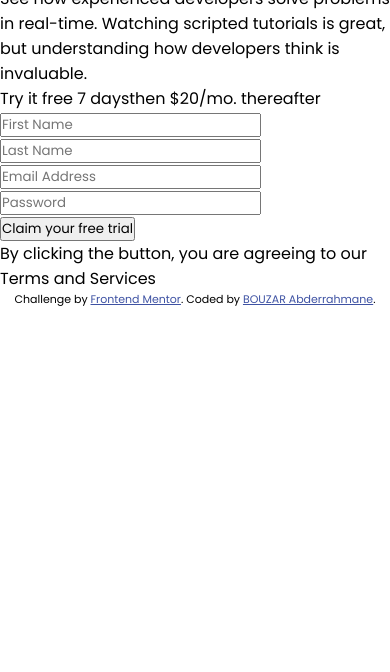
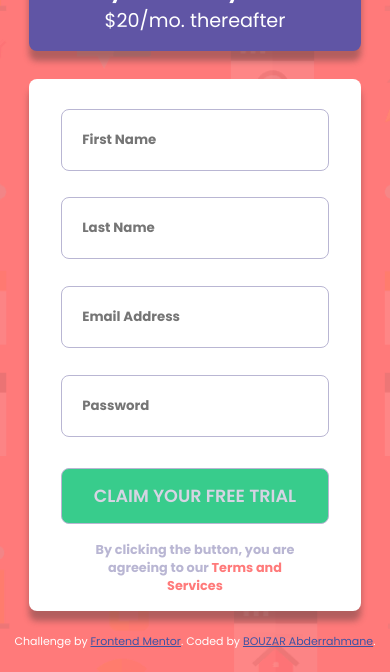
Before and after one commit to AbdouHichem/intro-component-with-signup-form-master, a plain HTML site: page index.html in a window 390 px wide. Shown: the part 323-995 px from the top of the page. Before the commit the page ends 844 px from the top, so only its background shows below. Drawn offline with Linux system fonts and the light colour scheme.

Commit message:
add mobile design css

```diff
--- a/css/_config.scss
+++ b/css/_config.scss
@@ -3,8 +3,10 @@
 $Blue: hsl(248, 32%, 49%);
 $Red: hsl(0, 100%, 74%);
 $Green: hsl(154, 59%, 51%);
+$Green2: hsl(154, 72%, 65%);
 $DarkBlue: hsl(249, 10%, 26%);
 $GrayishBlue: hsl(246, 25%, 77%);
+$GrayishBlue2: hsl(248, 21%, 86%);
 
 
 * {
--- a/css/style.scss
+++ b/css/style.scss
@@ -6,9 +6,94 @@ body {
     align-items: center;
     flex-direction: column;
     min-height: 100vh;
+    background-image: url(../images/bg-intro-mobile.png);
+    background-repeat: no-repeat no-repeat;
+    background-size: cover;
+    background-color: $Red;
+    color: white;
+}
+
+main {
+
+    max-width: 370px;
+    width: 85%;
+
+    header {
+        text-align: center;
+
+        h1 {
+            line-height: 1em;
+            margin: 1em 0em;
+            font-weight: 700;
+        }
+
+        p {
+            font-weight: 400;
+            line-height: 2em;
+        }
+    }
+
+    .container {
+        .head{
+            text-align: center;
+            background-color:$Blue;
+            border-radius: 8px;
+            padding:.8em 3em;
+            font-size:1.2em;
+            margin: 1.5em 0em;
+            box-shadow: 0px 10px 6px 0px rgba(47, 46, 46, 0.366);
+
+            span{
+                font-weight:700;
+            }
+        }
+        form{
+            background-color:white;
+            box-shadow: 0px 10px 6px 0px rgba(47, 46, 46, 0.366);
+            border-radius: 8px;
+            width:100%;
+            text-align:center;
+            padding:1em 2em;
+
+            input{
+                width:100%;
+                margin: 1em 0em;
+                padding: 1.5em ;
+                border-radius: 8px;
+                font-weight: 700;
+                border: solid 1px $GrayishBlue;
+                &:focus{
+                    outline: none;
+                }
+            }
+            input[type=button]{
+                background-color:$Green;
+                padding: .8em 1.5em;
+                font-weight: 600;
+                color:$GrayishBlue2;
+                font-size: 1.1em;
+                text-transform: uppercase;
+                cursor: pointer;
+                &:active{
+                    background-color:$Green2;
+                    color:white;
+                }
+            }
+            .footer{
+                font-size:.8em;
+                font-weight:700;
+                color:$GrayishBlue;
+                padding: 0em 1.5em;
+                span{
+                    color:$Red;
+                }
+            }
+        }
+    }
 }
 
 .attribution {
+    margin: 2em 0em;
     font-size: 11px;
     text-align: center;
 }
--- a/index.html
+++ b/index.html
@@ -20,7 +20,7 @@
     </header>
     <div class="container">
       <div class="head">
-        <span>Try it free 7 days</span>then $20/mo. thereafter
+        <span>Try it free 7 days</span> then $20/mo. thereafter
       </div>
       <form action="submit">
         <input type="text" class="nameText" placeholder="First Name">
@@ -28,8 +28,8 @@
         <input type="email" class="email" placeholder="Email Address">
         <input type="password" class="password" placeholder="Password">
         <input type="button" value="Claim your free trial">
+        <div class="footer">By clicking the button, you are agreeing to our <span>Terms and Services</span></div>
       </form>
-      <div class="footer">By clicking the button, you are agreeing to our <span>Terms and Services</span></div>
     </div>
   </main>
   <footer>
```
Also changed, not shown: css/style.css, 1 other file.
